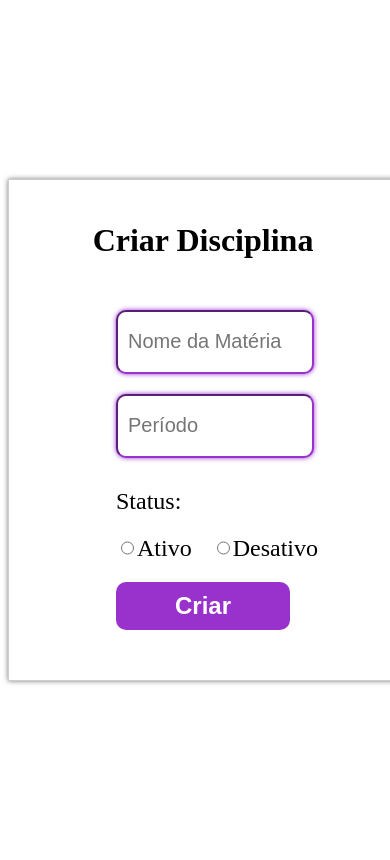
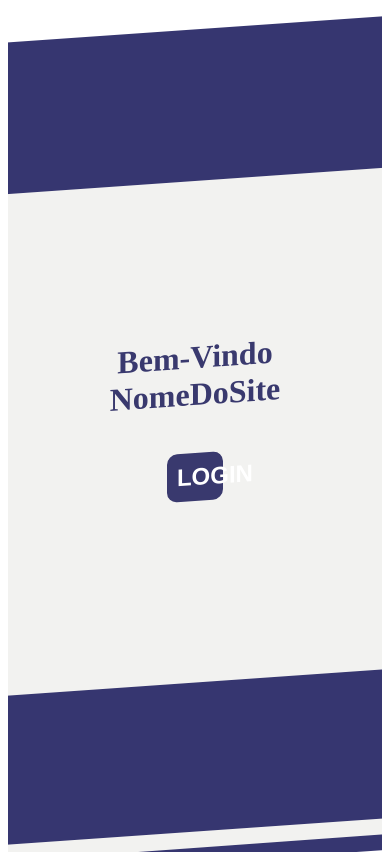
Before and after one commit to Brenda-Almeida/Projeto-Eng-Soft-II-Frontend, a React (Create React App) app: page / in a window 390 px wide. Built offline with nearby package versions, Linux system fonts and the light colour scheme.

Commit message:
Criado uma página inicial para o site
Co-authored-by: isabeladamiao@gmail.com <isabeladamiao@gmail.com>

```diff
--- a/src/components/Button/styles.css
+++ b/src/components/Button/styles.css
@@ -6,7 +6,7 @@ button {
   padding: 10px;
   margin-top: 20px;
   margin-bottom: 20px;
-  background-color: #9932CC;
+  background-color: #39396e;
   border: 0;
   border-radius: 10px;
   transition: 500ms;
@@ -14,5 +14,6 @@ button {
 
 button:hover {
   cursor: pointer;
-  background-color: #8601c9;
+  background-color: #d7c4df;
+  color: #39396e;
 }
--- a/src/components/Input/styles.css
+++ b/src/components/Input/styles.css
@@ -8,13 +8,13 @@ input[type=text] {
   border-radius: 10px;
   padding: 10px;
   margin: 10px 0;
-  box-shadow: 0 0 5px #9932CC;
-  border-color: #9932CC;
+  box-shadow: 0 0 5px #6161b1;
+  border-color: #6161b1;
 }
 
 input[type=text]:focus {
   border-radius: 10px;
-  box-shadow: 0 0 8px #6c01a1;
+  box-shadow: 0 0 8px rgb(76, 0, 114);
   outline: 0;
   border-color: #fff;
 }
@@ -25,13 +25,13 @@ input[type=password] {
   border-radius: 10px;
   padding: 10px;
   margin: 10px 0;
-  box-shadow: 0 0 5px #9932CC;
-  border-color: #9932CC;
+  box-shadow: 0 0 5px #6161b1;
+  border-color: #6161b1;
 }
 
 input[type=password]:focus {
   border-radius: 10px;
-  box-shadow: 0 0 8px #6c01a1;
+  box-shadow: 0 0 8px #6161b1;
   outline: 0;
   border-color: #fff;
 }
@@ -42,13 +42,13 @@ input[type=email] {
   border-radius: 10px;
   padding: 10px;
   margin: 10px 0;
-  box-shadow: 0 0 5px #9932CC;
-  border-color: #9932CC;
+  box-shadow: 0 0 5px #6161b1;
+  border-color: #6161b1;
 }
 
 input[type=email]:focus {
   border-radius: 10px;
-  box-shadow: 0 0 8px #6c01a1;
+  box-shadow: 0 0 8px rgb(76, 0, 114);
   outline: 0;
   border-color: #fff;
 }
--- /dev/null
+++ b/src/pages/Landing/index.tsx
@@ -0,0 +1,22 @@
+import { Link } from 'react-router-dom'
+
+import Button from '../../components/Button';
+
+import "./styles.css";
+
+function Landing() {
+  return (
+    <div className="bg-index">
+      <div className="content-index">
+        <span>Bem-Vindo</span>
+        <span>NomeDoSite</span>
+        <Link to="/registerUser" className="link">
+          <Button>LOGIN</Button>
+        </Link>
+
+      </div>
+    </div>
+  );
+}
+
+export default Landing;
--- /dev/null
+++ b/src/pages/Landing/styles.css
@@ -0,0 +1,33 @@
+.bg-index {
+  background: url("../../images/bgLanding.png") no-repeat;
+  height: 100vh;
+  background-position: center;
+  background-size: contain;
+  overflow: hidden;
+}
+
+.bg-index .content-index {
+  transform: skewY(-4deg);
+  height: 100vh;
+  display: flex;
+  flex-direction: column;
+  align-items: center;
+  justify-content: center;
+  font-weight: 600;
+}
+
+.content-index span {
+  font-size: 32px;
+  color: #39396e;
+}
+
+.content-index .link {
+  margin-top: 20px;
+  width: 15%;
+}
+
+@media only screen and (max-width: 600px) {
+  .bg-index {
+    background-size: auto;
+  }
+}
--- a/src/routes.tsx
+++ b/src/routes.tsx
@@ -1,5 +1,6 @@
 import { BrowserRouter, Route } from 'react-router-dom';
 
+import Landing from './pages/Landing';
 import RegisterSubject from './pages/RegisterSubject';
 import CreateTopic from './pages/CreateTopic';
 import RegisterUser from './pages/RegisterUser';
@@ -8,8 +9,8 @@ import RegisterUser from './pages/RegisterUser';
 function Routes() {
   return (
     <BrowserRouter>
-      <Route path='/' exact component={RegisterSubject} />
-      <Route path='/registerSubject' component={RegisterSubject} />
+      <Route path='/' exact component={Landing} />
+      <Route path='/createSubject' component={RegisterSubject} />
       <Route path='/createTopic' component={CreateTopic} />
       <Route path='/registerUser' component={RegisterUser} />
     </BrowserRouter>
```
Also changed, not shown: src/images/bgLanding.png (added).
